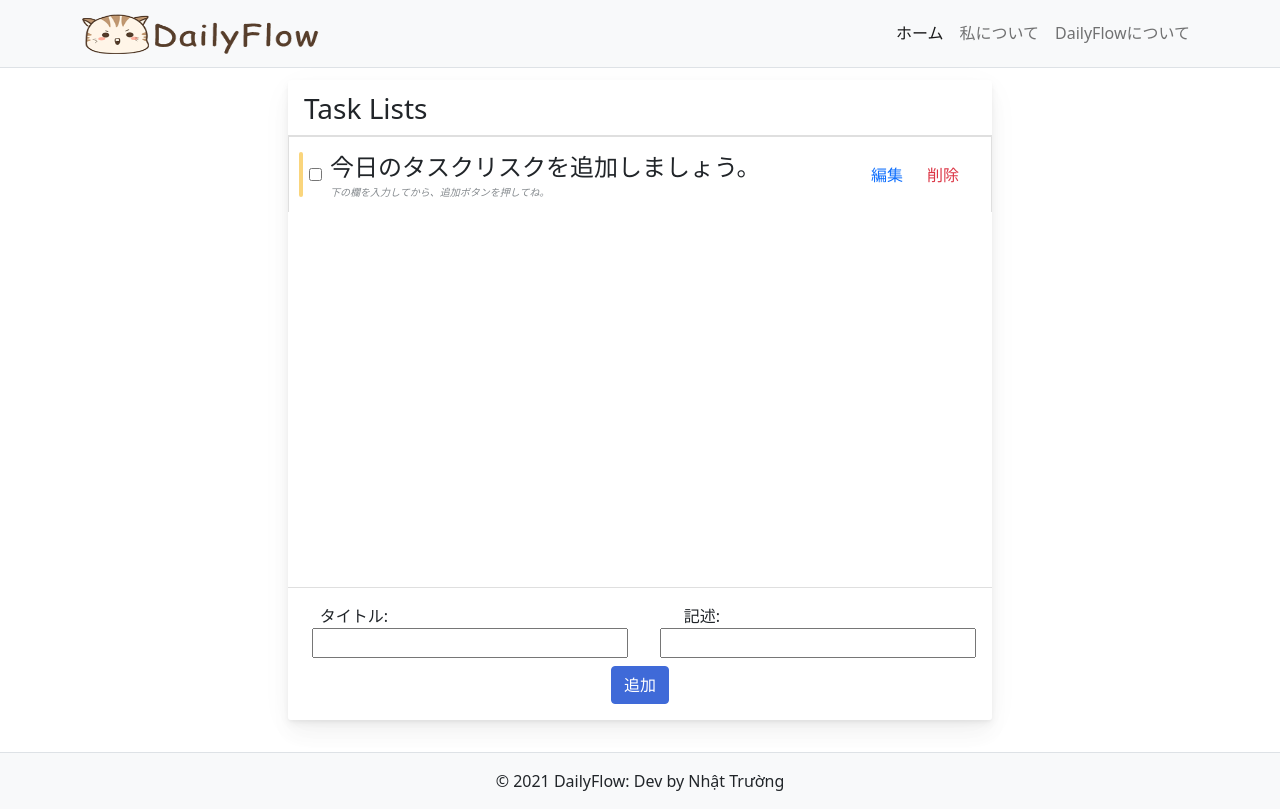
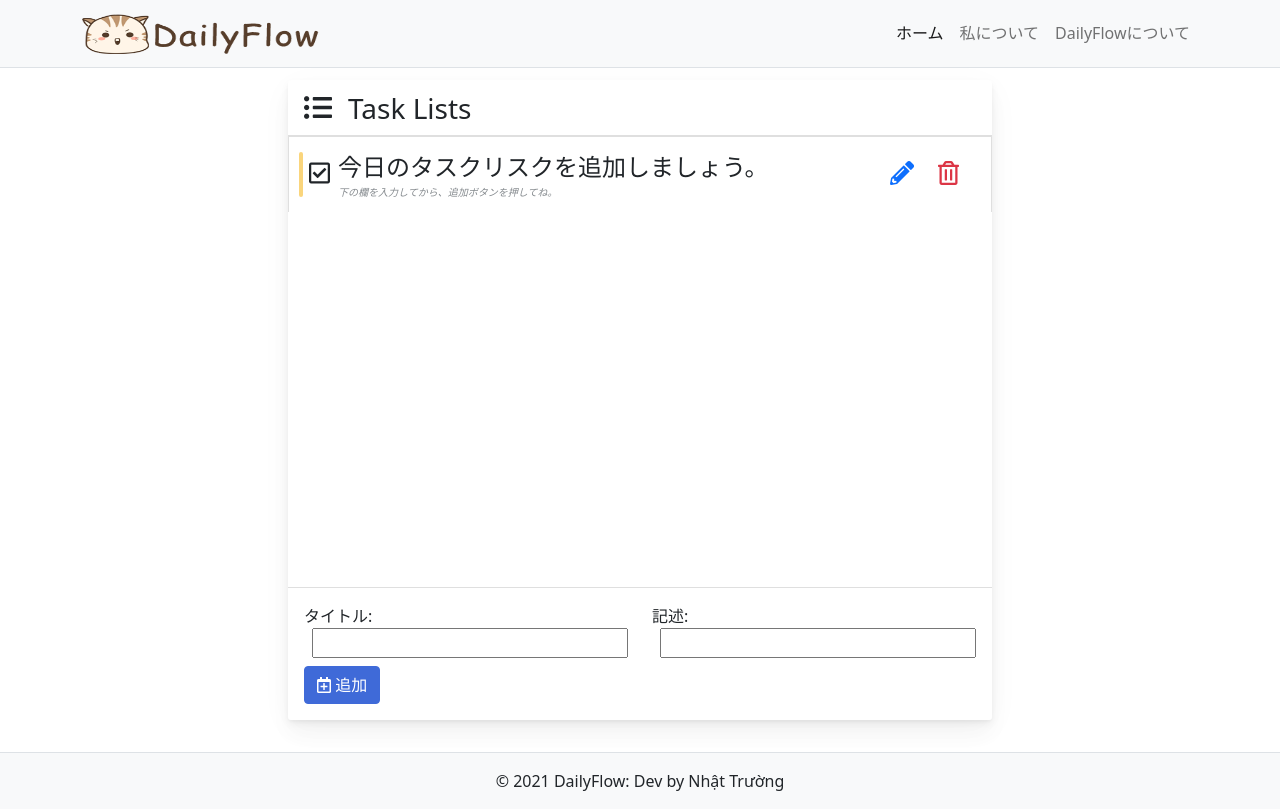
Before and after one commit to pnntruong/daily-flow, a Vue app: page /todos in a window 1280 px wide. Built offline with nearby package versions, Linux system fonts and the light colour scheme.

Commit message:
add icon for pomodoro and todo app

```diff
--- a/src/components/features/Pomodoro.vue
+++ b/src/components/features/Pomodoro.vue
@@ -8,17 +8,17 @@
         <span class="seconds">{{ seconds }}</span>
       </div>
       <div class="controls">
-        <div class="btn tart" v-if="!timer" @click="startTimer">
-          スタート
+        <div class="btn start" v-if="!timer" @click="startTimer">
+          <i class="fs-2 fas fa-play"></i>
         </div>
         <div class="btn pause"  v-if="timer" @click="stopTimer">
-          中止
+          <i class="fs-2 far fa-stop-circle"></i>
         </div>
         <div class="btn stop" v-if="resetButton" @click="resetTimer">
-          リセット
+          <i class="fs-2 fas fa-redo-alt"></i>
         </div>
         <div class="btn edit" v-if="!timer" @click="editTimer">
-          編集
+          <i class="fs-2 fas fa-pencil-alt"></i>
         </div>
       </div>
       <div class="input">
--- a/src/components/features/TodoApp.vue
+++ b/src/components/features/TodoApp.vue
@@ -3,7 +3,7 @@
     <div class="col-md-8">
         <div class="card-hover-shadow-2x mb-3 card">
             <div class="card-header-tab card-header">
-                <div class="card-header-title font-size-lg text-capitalize font-weight-normal fs-3"><i class="bi bi-pencil"></i> Task Lists</div>
+                <div class="card-header-title font-size-lg text-capitalize font-weight-normal fs-3"><i class="fas fa-list-ul me-3"></i> Task Lists</div>
             </div>
             <div class="scroll-area-sm">
                 <div class="ps-show-limits">
@@ -17,12 +17,22 @@
                                         <div class="widget-content-wrapper">
                                             <div class="widget-content-left mr-2">
                                                 <div class="custom-checkbox custom-control">
-                                                    <input
+                                                    <label style="cursor: pointer">
+                                                        <span v-if="!task.isDone">
+                                                            <i class="fs-4 far fa-check-square"></i>
+                                                        </span>
+                                                        <span v-else>
+                                                            <i class="fs-4 fas fa-check-square" style="color: #3ac47d"></i>
+                                                        </span>
+                                                        <input
                                                         style="cursor: pointer;"
                                                         class="custom-control-input"
-                                                        id="exampleCustomCheckbox12"
+                                                        id="task-checkbox"
                                                         type="checkbox"
-                                                        v-model="task.isDone">
+                                                        v-model="task.isDone"
+                                                        hidden
+                                                        >
+                                                    </label>
                                                 </div>
                                             </div>
                                             <div class="widget-content-left ms-2"
@@ -60,10 +70,17 @@
                                                         @keydown.enter="editTask(task)">
                                             </div>
                                             <div class="widget-content-right">
-                                                <button class="border-0 btn-transition btn btn-outline-primary" @click="editTask(task)">{{ task.isEditing ? "完了" : "編集" }}</button>
+                                                <button class="border-0 btn-transition btn btn-outline-primary" @click="editTask(task)">
+                                                    <span v-if="!task.isEditing">
+                                                        <i class="fs-4 fas fa-pencil-alt"></i>
+                                                    </span>
+                                                    <span v-else>
+                                                        <i class="fs-4 far fa-check-circle"></i>
+                                                    </span>
+                                                </button>
                                                 <button class="border-0 btn-transition btn btn-outline-danger"
                                                         @click="delTask(task)"
-                                                    >削除</button>
+                                                    ><i class="fs-4 far fa-trash-alt"></i></button>
                                             </div>
                                         </div>
                                     </div>
@@ -73,7 +90,7 @@
                     </div>
                 </div>
             </div>
-            <div class="d-block text-right card-footer text-center">
+            <div class="d-block card-footer">
                 <div class="card-footer-form mt-2 row"
                     :class="{show : showAddTaskForm}">
                     <label for="input-task-name"
@@ -113,7 +130,7 @@
                 <div class="card-footer-control mt-2 mb-2">
                     <button class="btn btn-primary"
                             @click="addTask"
-                        >追加</button>
+                        ><i class="far fa-calendar-plus"></i> 追加</button>
                 </div>
             </div>
         </div>
@@ -354,4 +371,5 @@ export default {
 .widget-content-left.done .badge {
     background-color: #ccc!important;
 }
+
 </style>
```
